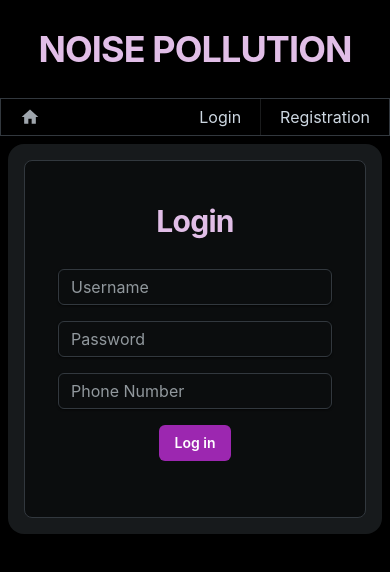
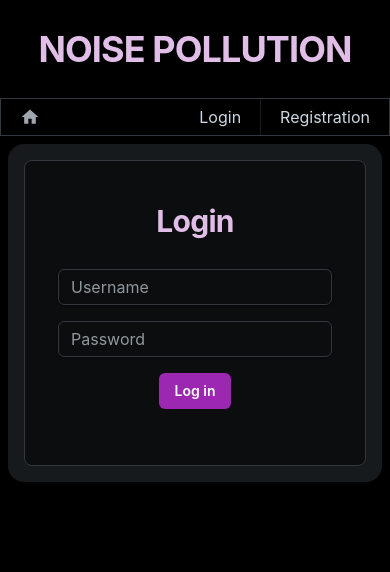
Before and after one commit to TimSesel/Project-Website-Frontend, a React (Create React App) app: page /login in a window 390 px wide. Shown: the top 572 px of the page. Built offline with nearby package versions, Linux system fonts and the light colour scheme.

Commit message:
Added chart.js and fixed login
Removed unused phone number section in login page

```diff
--- a/package.json
+++ b/package.json
@@ -13,10 +13,12 @@
     "@testing-library/user-event": "^13.5.0",
     "@types/leaflet": "^1.9.12",
     "bootstrap": "^5.3.3",
+    "chart.js": "^4.4.3",
     "firebase": "^10.12.2",
     "leaflet": "^1.9.4",
     "mqtt": "^5.7.0",
     "react": "^18.3.1",
+    "react-chartjs-2": "^5.2.0",
     "react-dom": "^18.3.1",
     "react-leaflet": "^4.2.1",
     "react-router-dom": "^6.23.1",
--- a/src/components/Login.js
+++ b/src/components/Login.js
@@ -97,14 +97,6 @@ function Login() {
             onChange={(e) => (setPassword(e.target.value))}
             sx={{ mb: 2 }}
           />
-          <Input
-            type="text"
-            name="phone"
-            placeholder="Phone Number"
-            value={phoneNumber}
-            onChange={(e) => (setPhoneNumber(e.target.value))}
-            sx={{ mb: 2 }}
-          />
           <Button type="submit" size="md" fontSize="lg">
             Log in
           </Button>
```
Also changed, not shown: 1 other file (tests, documents, lock files or other folders).
